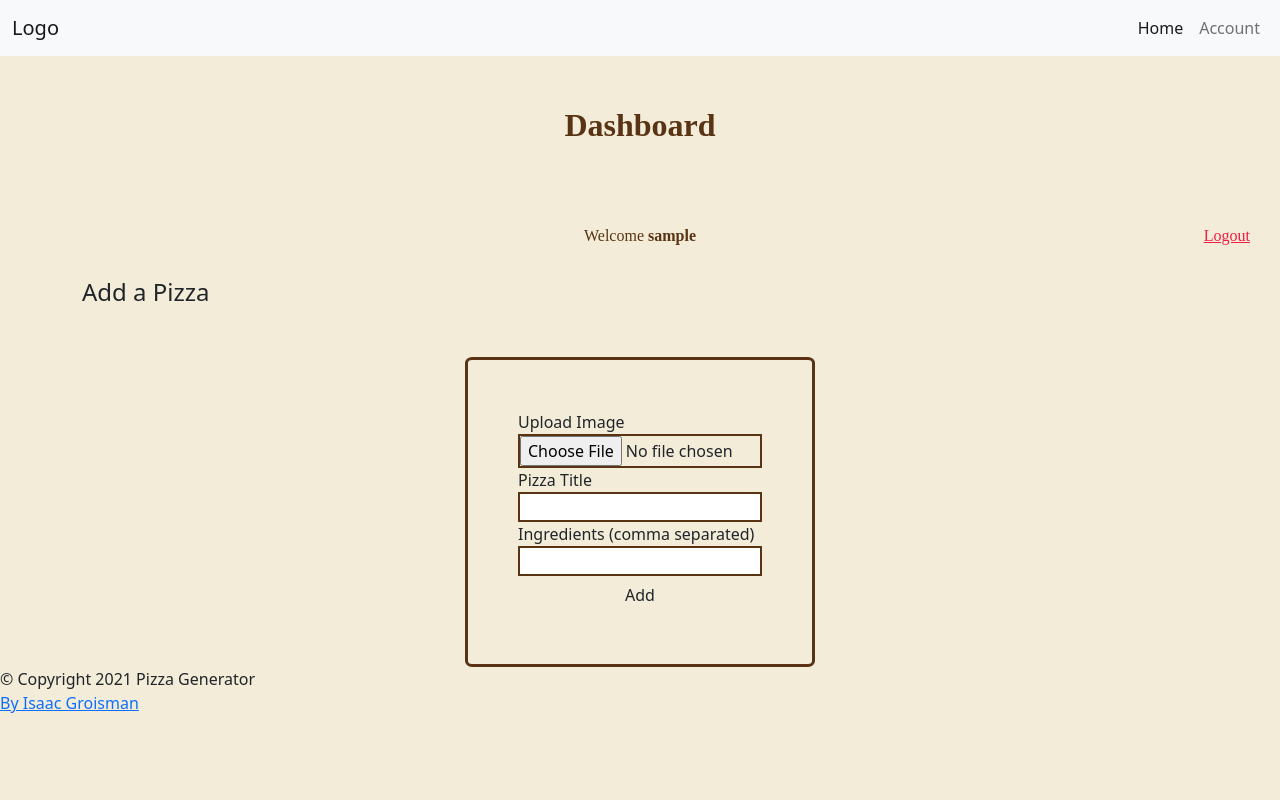
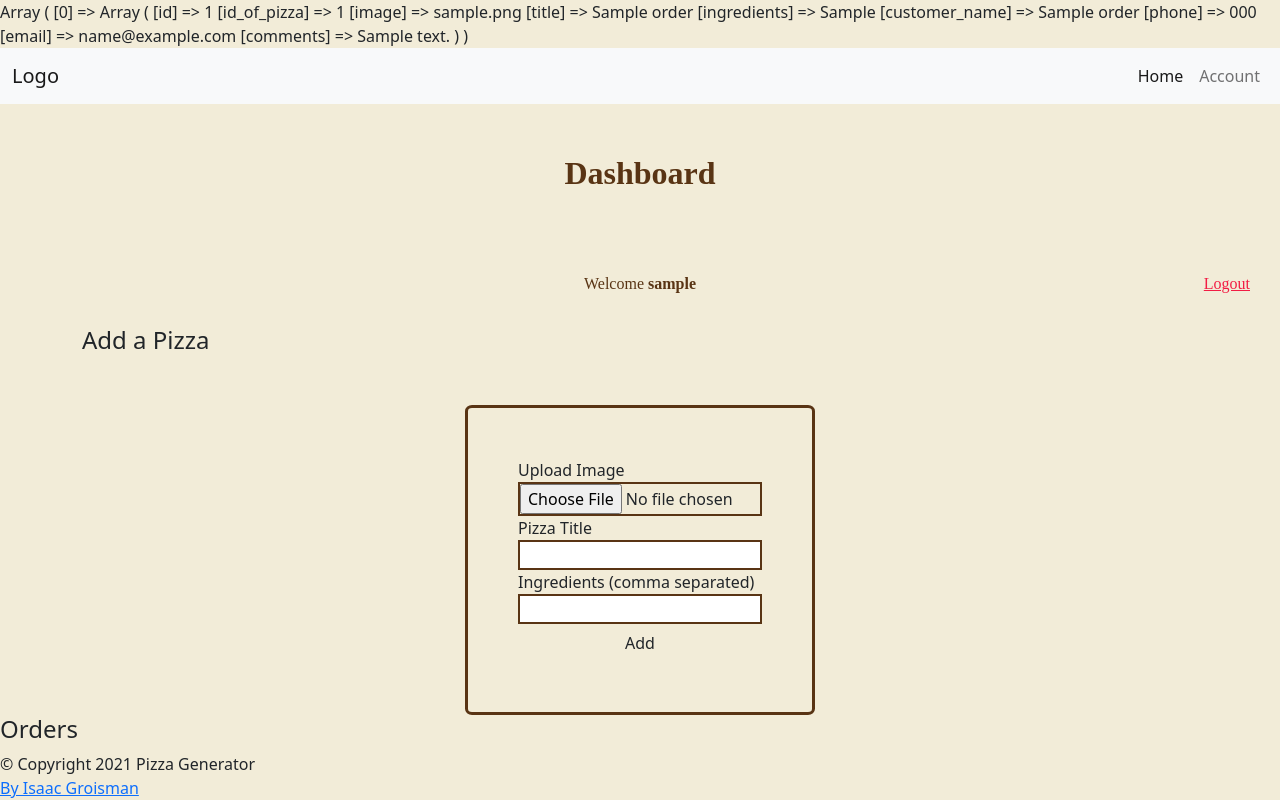
Before and after one commit to Grois333/pizzagenerator, a PHP site: page /dashboard.php in a window 1280 px wide. Run offline with PHP 8.4, Linux system fonts and the light colour scheme; the visitor is signed in with stand-in values (Sample User, id 1); tables that the repository leaves empty hold one stand-in row (values such as "Sample post"); some web fonts are replaced.

Commit message:
retrieved orders from user from db with php

```diff
--- a/assets/query.sql
+++ b/assets/query.sql
@@ -28,6 +28,7 @@ CREATE TABLE `pizzas`
 CREATE TABLE `orders`
 (
     `id` int(10) NOT NULL AUTO_INCREMENT,
+    `id_of_pizza` integer NOT NULL,
     `image` varchar(255),
     `title` varchar(255) NOT NULL,
     `ingredients` varchar(255) NOT NULL,
@@ -37,5 +38,6 @@ CREATE TABLE `orders`
     `comments`varchar(255) NOT NULL,
     `order_date` DATETIME NOT NULL
                 DEFAULT CURRENT_TIMESTAMP,
-    PRIMARY KEY `id`(`id`)
+    PRIMARY KEY `id`(`id`),
+    FOREIGN KEY(`id_of_pizza`) REFERENCES `pizzas`(`pizza_id`)
 );
--- a/dashboard.php
+++ b/dashboard.php
@@ -8,6 +8,33 @@
     }
 
     //print_r($_SESSION['user_id']);
+    $userId = $_SESSION['user_id'];
+    //print_r($userId);
+
+
+
+    //Get Orders
+
+    // write query for all orders
+    $GetOrder = "SELECT id,id_of_pizza,image,title,ingredients,customer_name,phone,email,comments FROM orders WHERE id_of_pizza = $userId ORDER BY order_date";
+
+    // get the result set (set of rows)
+    $GetResult = mysqli_query($db, $GetOrder);
+
+    // fetch the resulting rows as an array
+    $orders = mysqli_fetch_all($GetResult, MYSQLI_ASSOC);
+
+    // free the $result from memory (good practice)
+    mysqli_free_result($GetResult);
+
+    // close connection
+    mysqli_close($db);
+
+    //Debug
+    print_r($orders);
+
+
+
 
 ?>
 
@@ -61,4 +88,11 @@
 </section>
 
 
+<section class="orders-section">
+
+        <h4>Orders</h4>
+
+</section>
+
+
 <?php include('templates/footer.php'); ?>
--- a/server.php
+++ b/server.php
@@ -230,7 +230,7 @@ if(isset($_POST['add'])){
     if(array_filter($addErrors)){
 
         //echo 'errors in form add';
-        print_r('error');
+        //print_r('error');
 
     } else {
 
```
Also changed, not shown: details.php (+4 -3 lines), order-thanks.php (+0 -7 lines).
